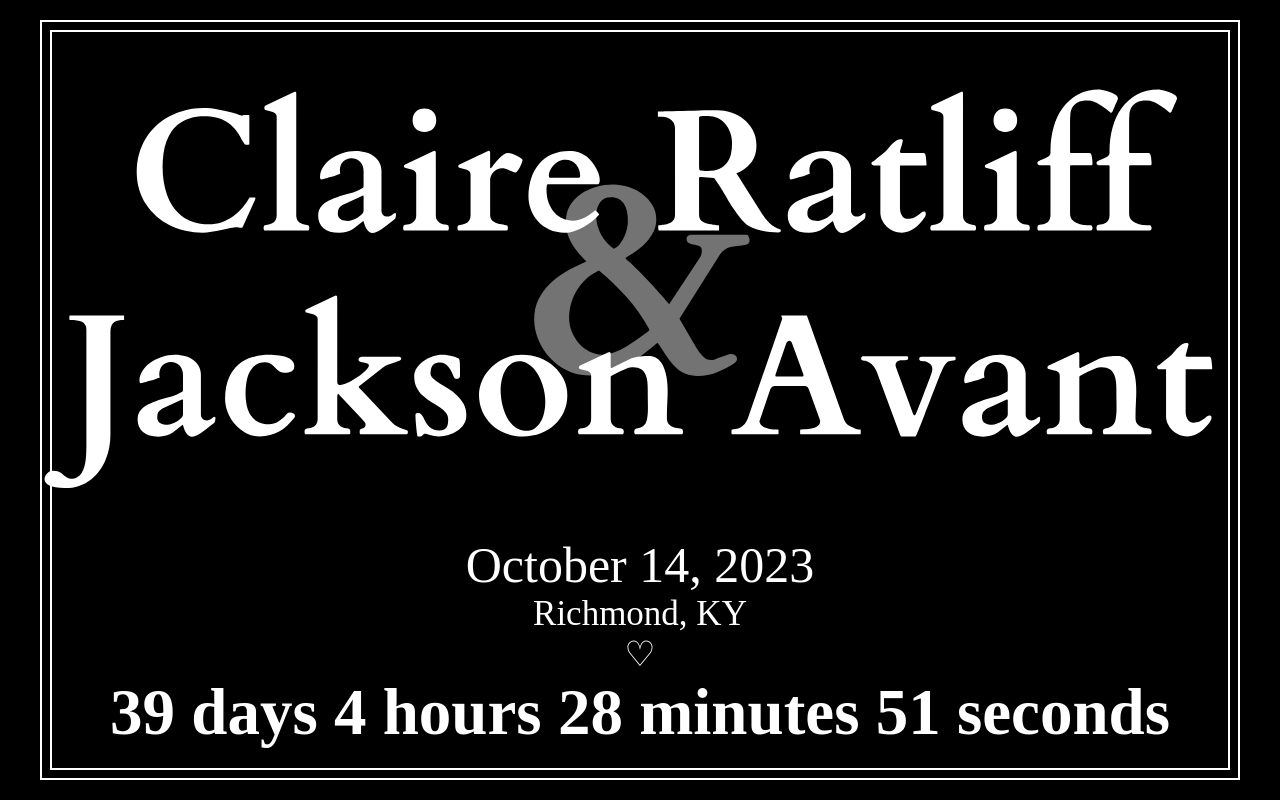
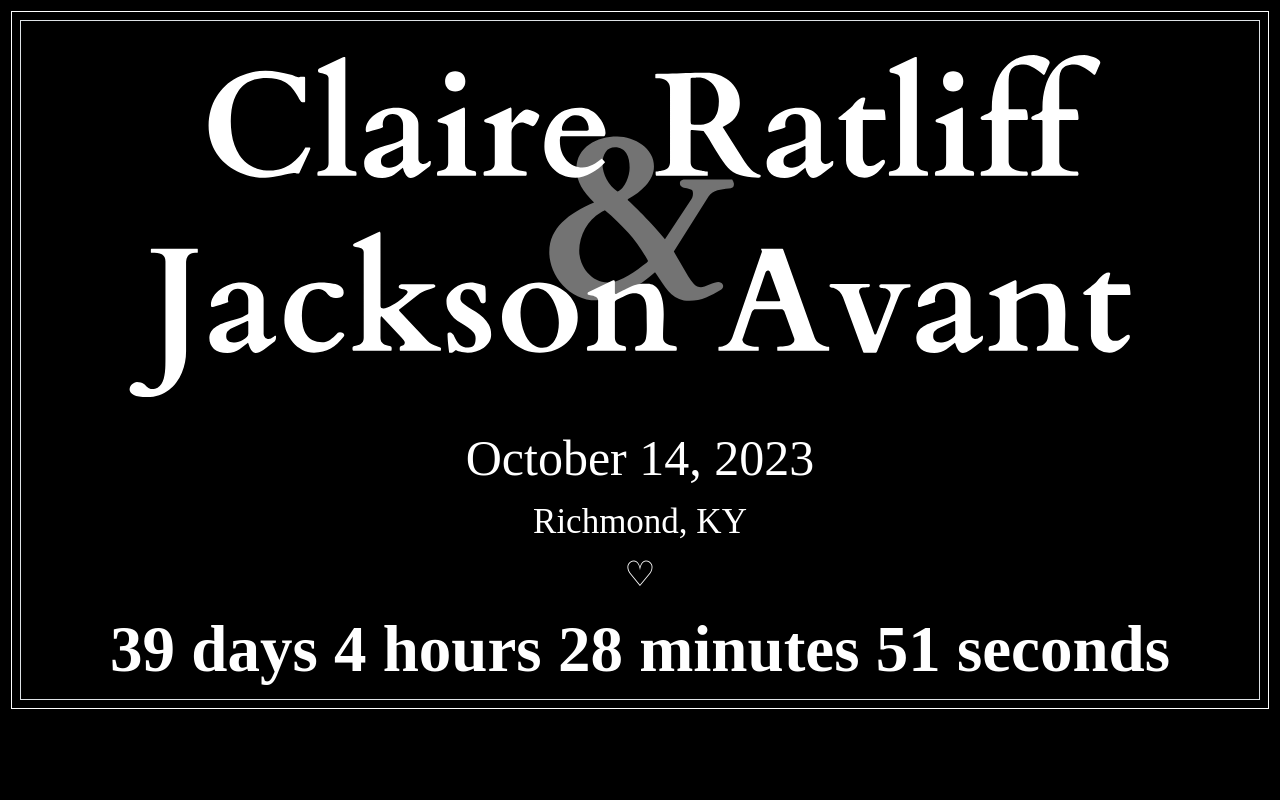
Before and after one commit to parkerdevs/jc-countdown, an Angular app: page / in a window 1280 px wide. Built offline with nearby package versions, Linux system fonts and the light colour scheme; a web font is replaced by a local one.

Commit message:
style updates

```diff
--- a/src/app/app.component.html
+++ b/src/app/app.component.html
@@ -1,11 +1,8 @@
-<div class="container">
-  <div class="border">
+<div class="container-fluid center-pad">
   <div class="border">
     <div class="box">
-
-
       <div class="row header lg">
-          <img src="./assets/hero.svg" alt="Claire Ratliff & Jackson Avant" width="1260px" height="auto">
+        <img src="./assets/hero.svg" alt="Claire Ratliff & Jackson Avant" class="img-fluid">
       </div>
 
       <div class="row content">
@@ -21,4 +18,3 @@
     </div>
   </div>
 </div>
-</div>
--- a/src/index.html
+++ b/src/index.html
@@ -6,6 +6,7 @@
   <base href="/">
   <meta name="viewport" content="width=device-width, initial-scale=1">
   <link rel="icon" type="image/x-icon" href="favicon.ico">
+  <link href="https://cdn.jsdelivr.net/npm/bootstrap@5.3.1/dist/css/bootstrap.min.css" rel="stylesheet" integrity="sha384-4bw+/aepP/YC94hEpVNVgiZdgIC5+VKNBQNGCHeKRQN+PtmoHDEXuppvnDJzQIu9" crossorigin="anonymous">
 </head>
 <body>
   <app-root></app-root>
--- a/src/styles.css
+++ b/src/styles.css
@@ -68,15 +68,14 @@ body {
 
 .border {
     height: -webkit-fill-available;
-    border: 2px double #fff;
-    padding: 8px;
+    border: 1px solid #fff;
+    outline: 1px solid #fff;
+    outline-offset: 8px;
 }
 
-.container {
-    margin: 0 20px;
+.center-pad {
     text-align: center;
     padding: 20px;
-    height: -webkit-fill-available;
 }
 
 .xs {
```
Lines whose indentation alone changed are shown as unchanged.
